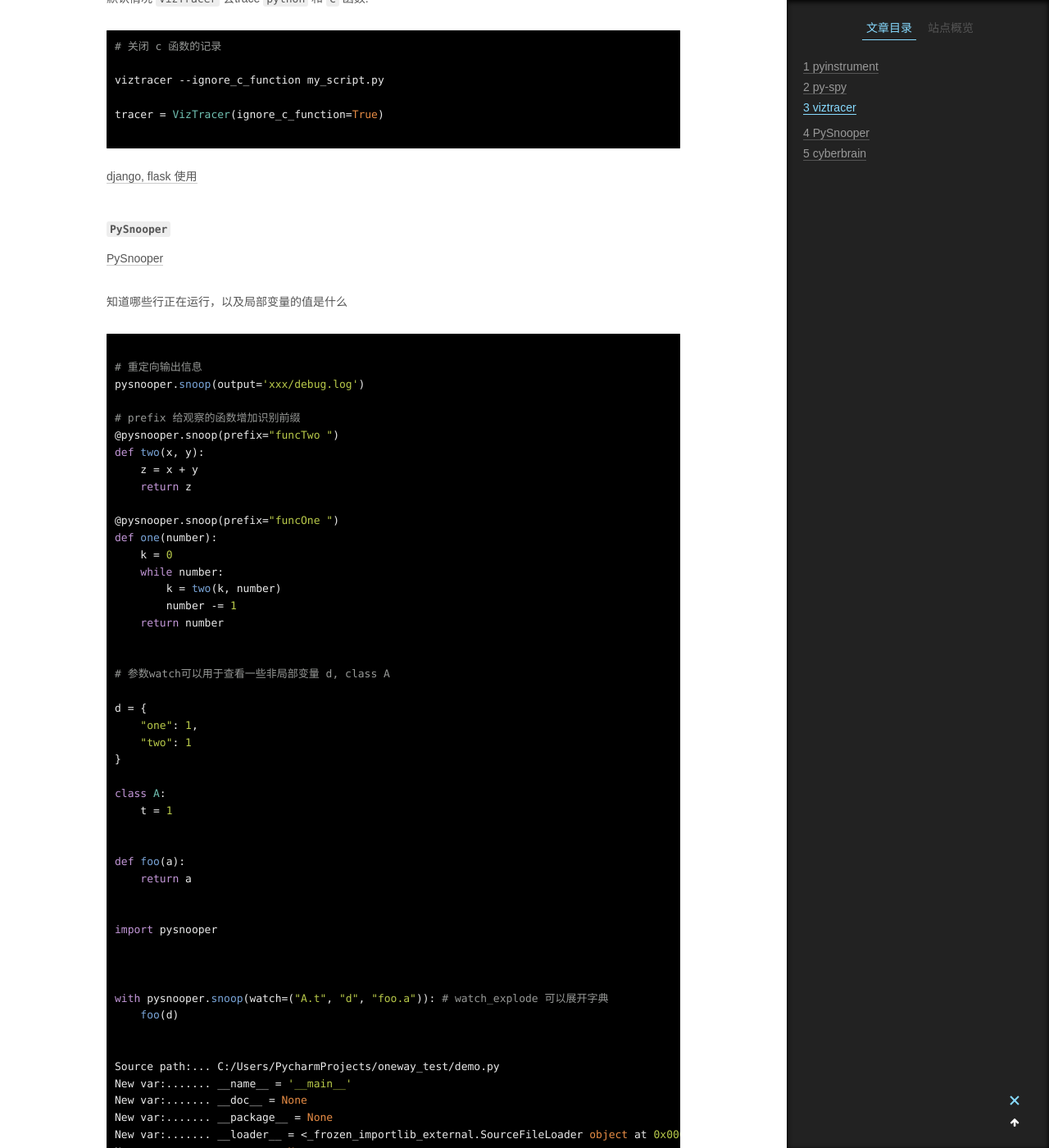
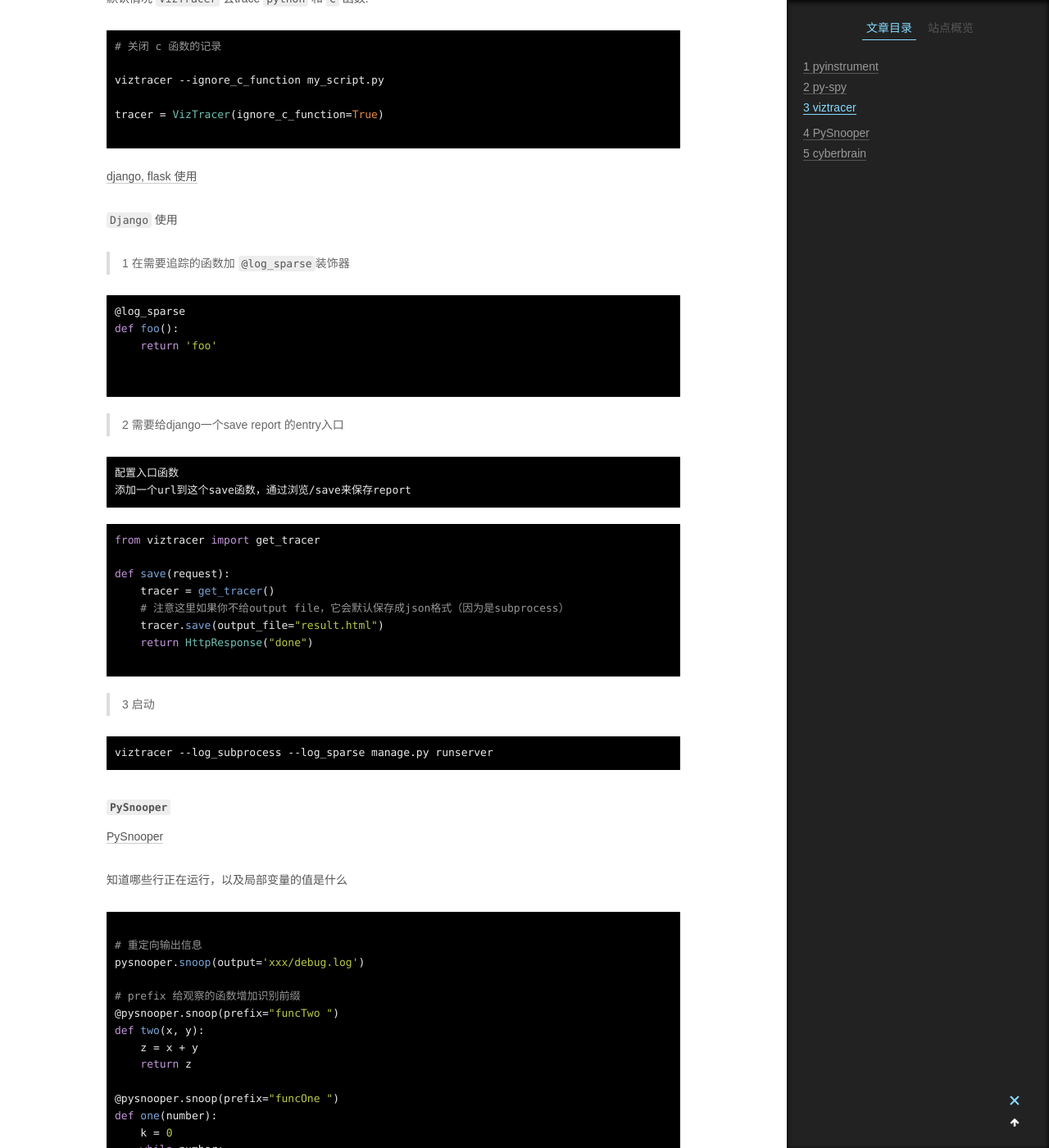
Before and after one commit to landybird/landybird.github.io, a Jekyll site: the page built from _posts/2020-08-12-python性能分析以及调试的工具.md, in a window 1280 px wide and 1400 px high, scrolled down 7813 px. Shown: the whole window at 82% size. Built offline with Jekyll 4.4.1, drawn with Linux system fonts in a browser that asks for light colours; some web fonts are replaced; comment, search, counter and statistics services are not loaded.

Commit message:
Update 2020-08-12-python性能分析以及调试的工具.md

````diff
--- a/_posts/2020-08-12-python性能分析以及调试的工具.md
+++ b/_posts/2020-08-12-python性能分析以及调试的工具.md
@@ -392,6 +392,44 @@ tracer = VizTracer(ignore_c_function=True)
 
 [django, flask 使用](https://github.com/gaogaotiantian/viztracer/issues/72)
 
+
+`Django` 使用
+
+
+> 1 在需要追踪的函数加 `@log_sparse`装饰器
+
+
+```python
+@log_sparse
+def foo():
+    return 'foo'
+
+
+```
+
+> 2  需要给django一个save report 的entry入口
+
+    配置入口函数
+    添加一个url到这个save函数，通过浏览/save来保存report
+
+```python
+from viztracer import get_tracer
+
+def save(request):
+    tracer = get_tracer()
+    # 注意这里如果你不给output file，它会默认保存成json格式（因为是subprocess）
+    tracer.save(output_file="result.html")
+    return HttpResponse("done")
+
+```
+
+> 3 启动
+
+
+    viztracer --log_subprocess --log_sparse manage.py runserver
+
+
+
 #### `PySnooper`
 
 [PySnooper](https://github.com/cool-RR/PySnooper)
````
